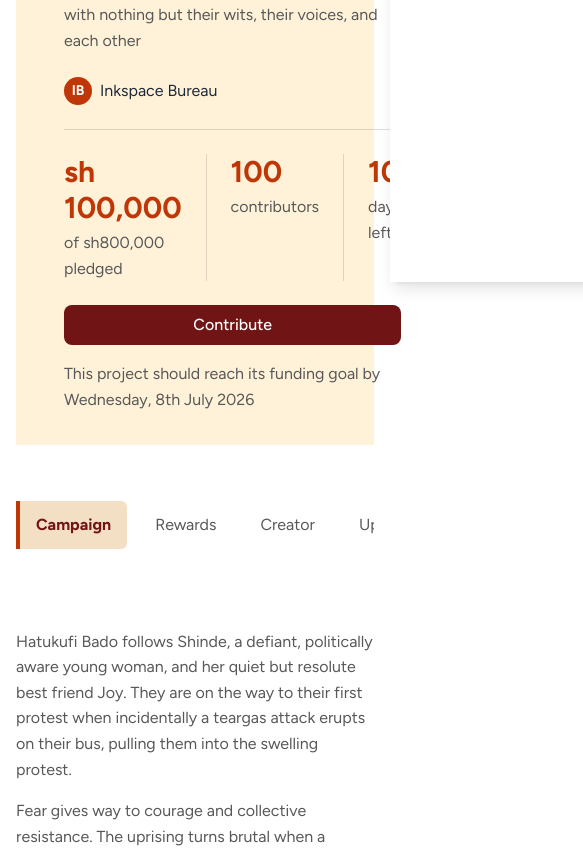
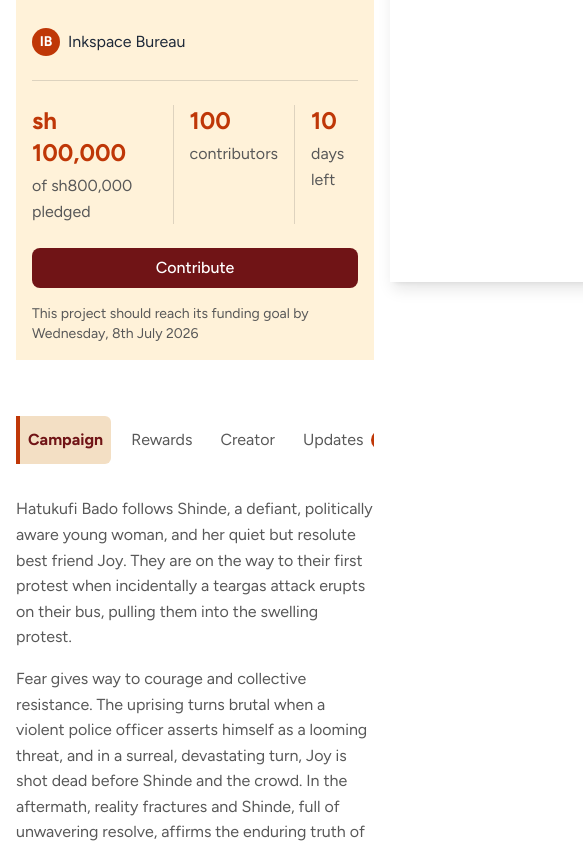
Before and after one commit to villageboost-org/villageboost, a Next.js app: page /campaigns/hatukufi-bado-indie-stopmotion-film in a window 390 px wide. Shown: the part 562-1410 px from the top of the page, 583 px wide, since content can reach past the window. Built offline with nearby package versions, Linux system fonts and the light colour scheme.

Commit message:
make the single campaign page responsive

```diff
--- a/app/components/campaigns/SingleCampaignDetails.tsx
+++ b/app/components/campaigns/SingleCampaignDetails.tsx
@@ -46,14 +46,14 @@ export default function SingleCampaignDetails({
 
   return (
     <section id="contribute" className="mt-14 xl:px-16 md:px-8 px-4">
-      <div className="grid gap-20 lg:grid-cols-[200px_1fr_300px]">
-        <nav className="flex gap-2 overflow-x-auto lg:flex-col lg:overflow-visible">
+      <div className="grid xl:gap-20 gap-8 lg:grid-cols-[200px_1fr_300px]">
+        <nav className="flex gap-2 overflow-x-auto lg:sticky lg:top-16 lg:flex-col lg:self-start lg:overflow-visible">
           {tabs.map((tab) => (
             <button
               key={tab.id}
               type="button"
               onClick={() => setActiveTab(tab.id)}
-              className={`flex shrink-0 items-center gap-2 rounded-r-md px-4 py-3 text-left text-base ${
+              className={`flex shrink-0 items-center gap-2 rounded-r-md px-2 py-3 text-left text-base ${
                 activeTab === tab.id
                   ? "border-l-4 border-rust-red bg-cream font-bold text-maroon"
                   : "border-l-4 border-transparent text-grey hover:bg-cream/50"
@@ -77,7 +77,7 @@ export default function SingleCampaignDetails({
                 </p>
               ))}
 
-              <div className="mt-8 flex flex-row gap-2">
+              <div className="mt-8 flex flex-row flex-wrap gap-2">
                 {galleryImages.length > 0
                   ? galleryImages.map((src) => (
                       <img
@@ -105,7 +105,7 @@ export default function SingleCampaignDetails({
                 campaign.rewards.map((reward, index) => (
                   <div
                     key={reward.name}
-                    className={`grid grid-cols-[200px_1fr] gap-4 py-6 first:pt-0 ${
+                    className={`grid xl:grid-cols-[200px_1fr] grid-cols-1 gap-4 py-6 first:pt-0 ${
                       index < campaign.rewards!.length - 1
                         ? "border-b border-grey/20"
                         : ""
--- a/app/components/campaigns/SingleCampaignHero.tsx
+++ b/app/components/campaigns/SingleCampaignHero.tsx
@@ -36,7 +36,7 @@ export default function SingleCampaignHero({ campaign }: { campaign: Campaign })
 
   return (
     <section className="xl:px-16 md:px-8 px-4 pt-16">
-      <div className="grid lg:grid-cols-2 bg-light-mustard">
+      <div className="grid lg:grid-cols-2 grid-cols-1 bg-light-mustard">
         <div className="overflow-hidden rounded-2xl">
           {imageUrl ? (
             <Image
@@ -53,7 +53,7 @@ export default function SingleCampaignHero({ campaign }: { campaign: Campaign })
           )}
         </div>
 
-        <div className="flex flex-col rounded-tr-2xl rounded-br-2xl p-8 pl-12">
+        <div className="flex flex-col rounded-tr-2xl rounded-br-2xl xl:p-8 p-4">
           <h1 className="text-maroon">{title}</h1>
 
           {tagline && <p className="mt-4 text-grey">{tagline}</p>}
@@ -69,19 +69,19 @@ export default function SingleCampaignHero({ campaign }: { campaign: Campaign })
             </div>
           )}
 
-          <div className="mt-6 flex items-stretch gap-6 border-t border-grey/20 pt-6">
-            <div>
-              <p className="text-3xl! font-bold text-rust-red">sh {pledged}</p>
+          <div className="mt-6 flex items-stretch divide-x divide-grey/20 border-t border-grey/20 pt-6">
+            <div className="md:pr-8 pr-4">
+              <p className="xl:text-3xl! text-2xl! font-bold text-rust-red">sh {pledged}</p>
               <p className="mt-1 text-sm text-grey">
                 of sh{goalAmount?.toLocaleString()} pledged
               </p>
             </div>
-            <div className="border-l border-grey/20 pl-6">
-              <p className="text-3xl! font-bold text-rust-red">{contributors}</p>
+            <div className="md:px-8 px-4">
+              <p className="xl:text-3xl! text-2xl! font-bold text-rust-red">{contributors}</p>
               <p className="mt-1 text-sm text-grey">contributors</p>
             </div>
-            <div className="border-l border-grey/20 pl-6">
-              <p className="text-3xl! font-bold text-rust-red">{daysLeft}</p>
+            <div className="md:pl-8 pl-4">
+              <p className="xl:text-3xl! text-2xl! font-bold text-rust-red">{daysLeft}</p>
               <p className="mt-1 text-sm text-grey">days left</p>
             </div>
           </div>
@@ -91,7 +91,7 @@ export default function SingleCampaignHero({ campaign }: { campaign: Campaign })
           </a>
 
           {deadlineDate && (
-            <p className="mt-4 text-sm text-grey">
+            <p className="mt-4 text-sm! text-grey">
               This project should reach its funding goal by{" "}
               {formatDeadline(deadlineDate)}
             </p>
--- a/app/layout.tsx
+++ b/app/layout.tsx
@@ -21,7 +21,7 @@ export default function RootLayout({
 }>) {
   return (
     <html lang="en" className={`${figtree.variable} h-full scroll-smooth`}>
-      <body className="min-h-full flex flex-col pt-10">
+      <body className="min-h-full pt-10">
         <Header />
         {children}
         <Footer />
```
